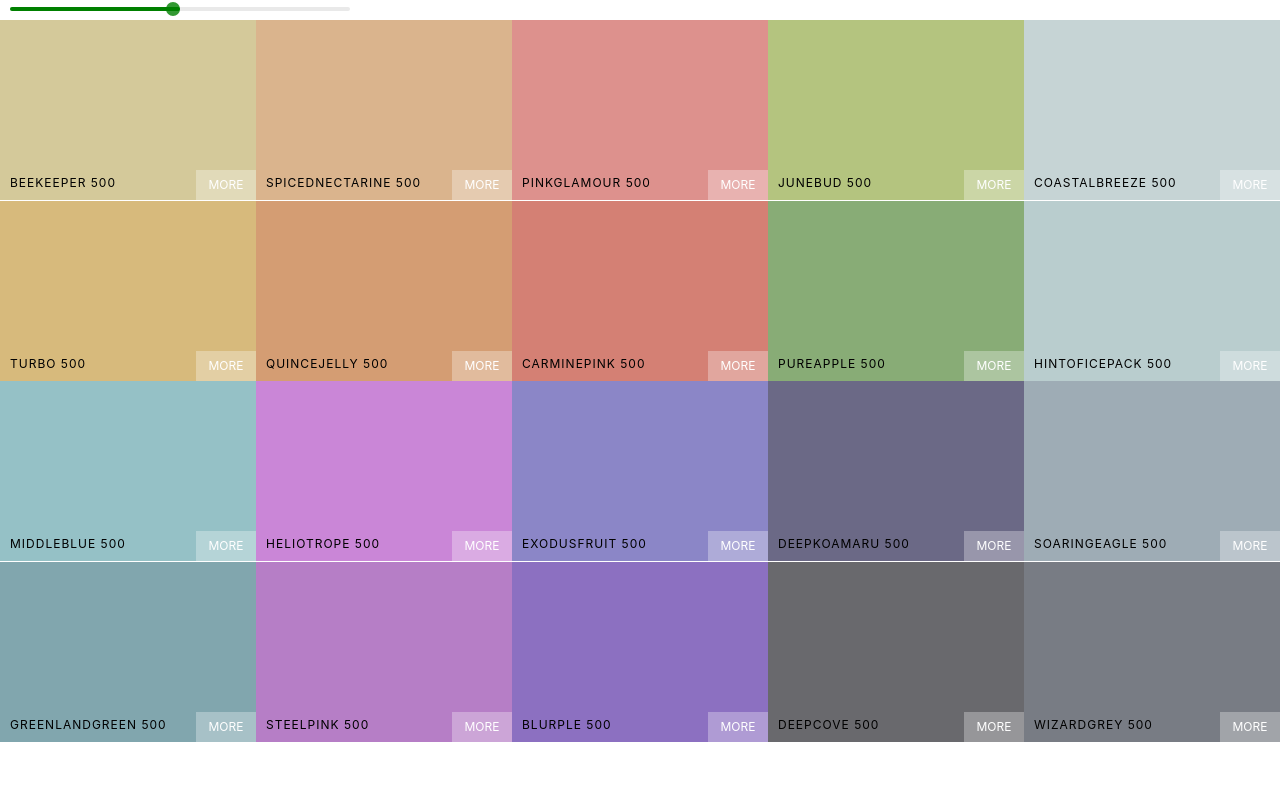
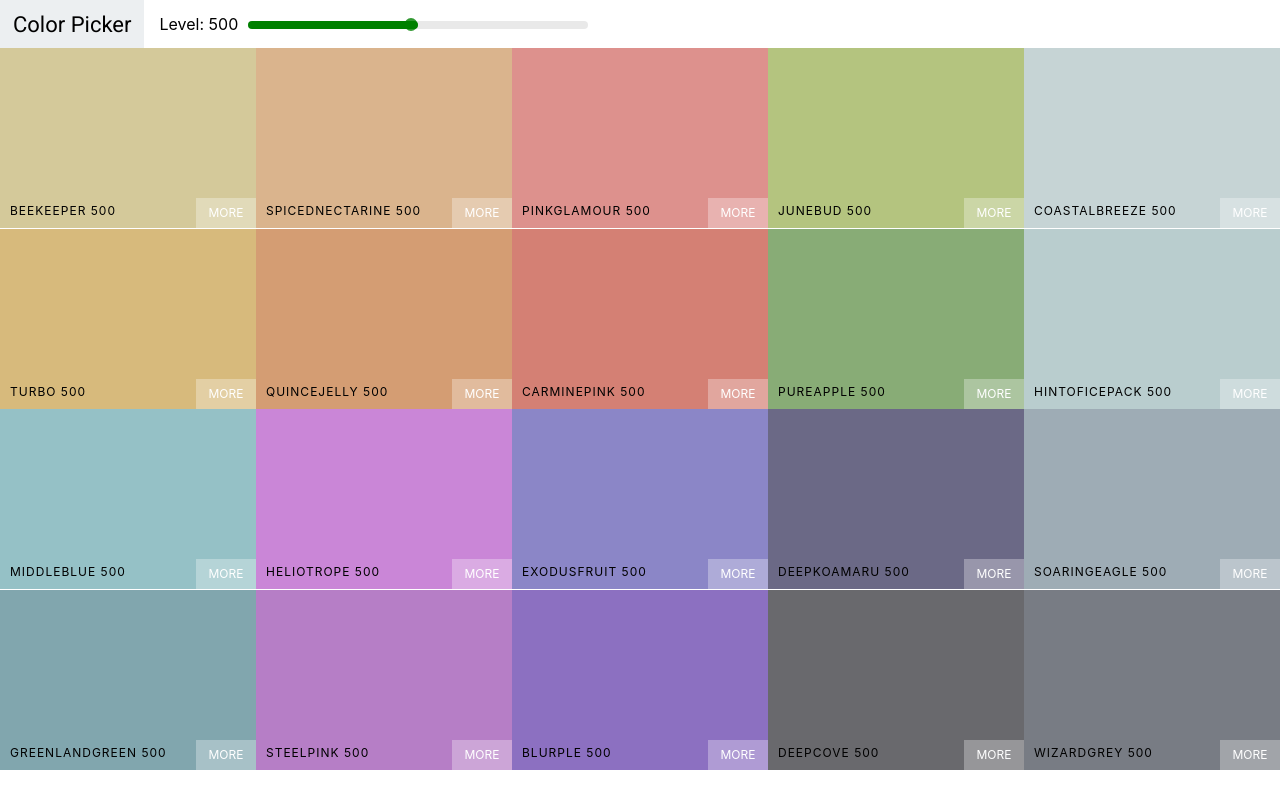
Before and after one commit to JunaidQureshi05/Paletly, a React (Create React App) app: page / in a window 1280 px wide. Built offline with nearby package versions, Linux system fonts and the light colour scheme.

Commit message:
add navbar and font

```diff
--- a/public/index.html
+++ b/public/index.html
@@ -10,6 +10,10 @@
       content="Web site created using create-react-app"
     />
     <link rel="apple-touch-icon" href="%PUBLIC_URL%/logo192.png" />
+    <link
+      href="https://fonts.googleapis.com/css?family=Roboto:100,400,500"
+      rel="stylesheet"
+    />
     <!--
       manifest.json provides metadata used when your web app is installed on a
       user's mobile device or desktop. See https://developers.google.com/web/fundamentals/web-app-manifest/
--- /dev/null
+++ b/src/components/Navbar/Navbar.css
@@ -0,0 +1,52 @@
+.Navbar {
+  display: flex;
+  align-items: center;
+  justify-content: flex-start;
+  height: 6vh;
+}
+.logo {
+  margin-right: 15px;
+  padding: 0 13px;
+  font-size: 22px;
+  background-color: #eceff1;
+  font-family: Roboto;
+  height: 100%;
+  display: flex;
+  align-items: center;
+}
+
+.logo a {
+  text-decoration: none;
+  color: black;
+}
+
+.slider {
+  width: 340px;
+  margin: 0 10px;
+  display: inline-block;
+}
+
+.rc-slider-track {
+  background-color: transparent;
+  height: 8px;
+}
+.rc-slider-rail {
+  height: 8px;
+}
+.rc-slider-handle {
+  height: 22px;
+  width: 22px;
+}
+.rc-slider-handle,
+.rc-slider-handle:active,
+.rc-slider-handle:focus,
+.rc-slider-handle:hover {
+  background-color: green;
+  outline: none;
+  border: 2px solid green;
+  box-shadow: none;
+  width: 13px;
+  height: 13px;
+  margin-left: -7px;
+  margin-top: -3px;
+}
--- /dev/null
+++ b/src/components/Navbar/index.tsx
@@ -0,0 +1,34 @@
+import Slider from "rc-slider";
+import "./Navbar.css";
+
+const Navbar = ({
+  level,
+  setLevel,
+}: {
+  level: number;
+  setLevel: (val: number) => void;
+}) => {
+  return (
+    <header className="Navbar">
+      <div className="logo">
+        <a href="#">Color Picker</a>
+      </div>
+      <div className="slider-container">
+        <span>Level: {level}</span>
+        <div className="slider">
+          <Slider
+            defaultValue={level}
+            min={100}
+            max={900}
+            step={100}
+            onChangeComplete={(val: number | number[]) => {
+              setLevel(val as number);
+            }}
+          />
+        </div>
+      </div>
+    </header>
+  );
+};
+
+export default Navbar;
--- a/src/components/Palette/index.tsx
+++ b/src/components/Palette/index.tsx
@@ -5,6 +5,7 @@ import { GeneratedPallete } from "../../types/Colors";
 import Slider from "rc-slider";
 import "rc-slider/assets/index.css";
 import ColorBox from "../ColorBox";
+import Navbar from "../Navbar";
 
 const Palette = ({ palette }: { palette: GeneratedPallete }) => {
   const [level, setLevel] = useState<number>(500);
@@ -13,17 +14,7 @@ const Palette = ({ palette }: { palette: GeneratedPallete }) => {
   return (
     <div className="Palette">
       {/* Navbar goes here */}
-      <div className="slider">
-        <Slider
-          defaultValue={level}
-          min={100}
-          max={900}
-          step={100}
-          onChangeComplete={(val: number | number[]) => {
-            setLevel(val as number);
-          }}
-        />
-      </div>
+      <Navbar level={level} setLevel={setLevel} />
 
       <div className="Palette-colors">
         {palette.colors[level].map((color) => (
```
